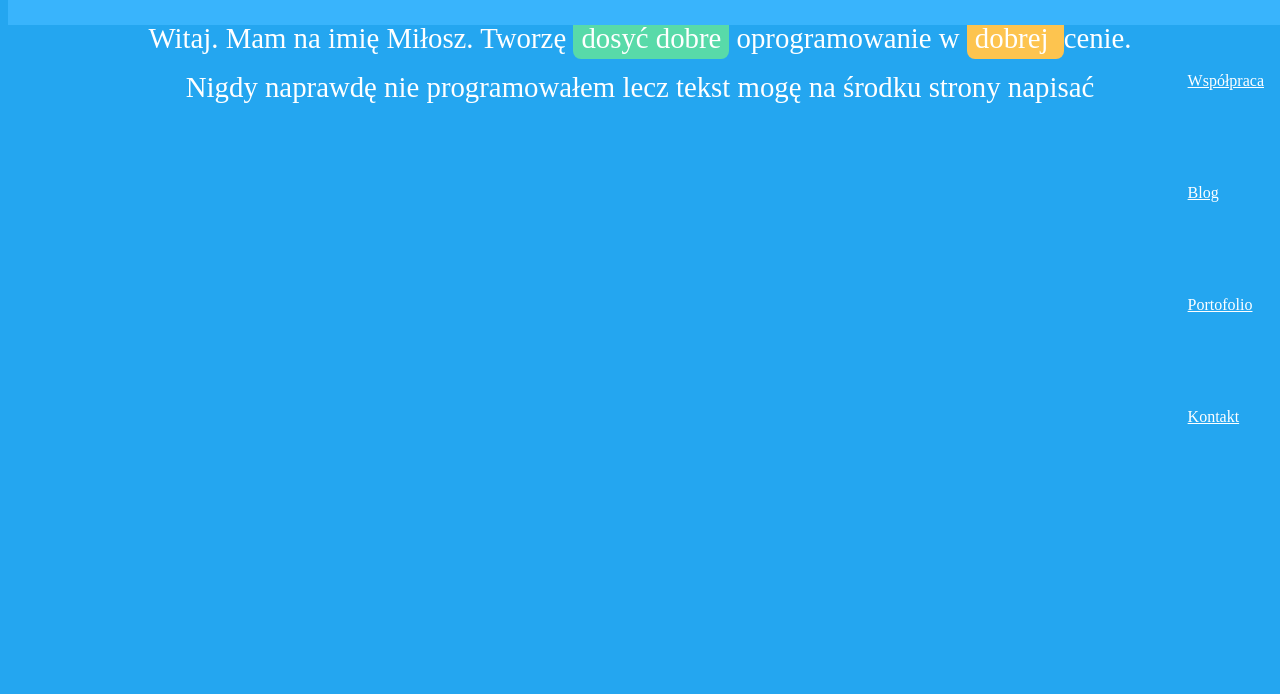
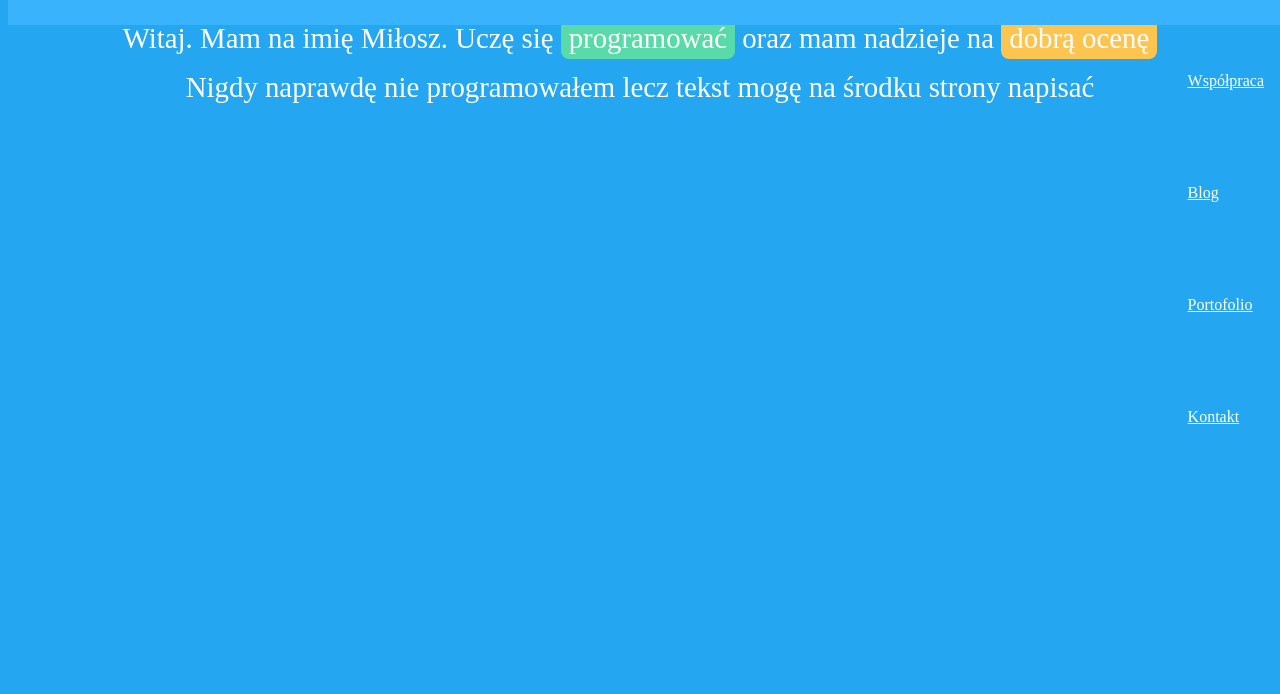
Before and after one commit to AshWhyNot/AshWhyNot.github.io, a plain HTML site: page index.html in a window 1280 px wide. Shown: the part 106-800 px from the top of the page. Drawn offline with Linux system fonts and the light colour scheme.

Commit message:
Aktualizacja index.html
Zmiana całego kodu

```diff
--- a/index.html
+++ b/index.html
@@ -43,9 +43,8 @@
         <section id="witaj" class="page page-full-height page-full-width page-blue">
             <div class="container" style="transform: translateY(0%); opacity: 1;">
                 <h2>
-                    Witaj. Mam na imię Miłosz. Tworzę <span class="color-green">dosyć dobre</span> oprogramowanie w <span class="color-yellow">dobrej </span>cenie. <br> Nigdy naprawdę nie programowałem lecz tekst mogę na środku strony napisać
+                    Witaj. Mam na imię Miłosz. Uczę się <span class="color-green">programować</span> oraz mam nadzieje na <span class="color-yellow"> dobrą ocenę </span> <br> Nigdy naprawdę nie programowałem lecz tekst mogę na środku strony napisać
                 </h2>
-
             </div>
     </main>
 </body>
```
